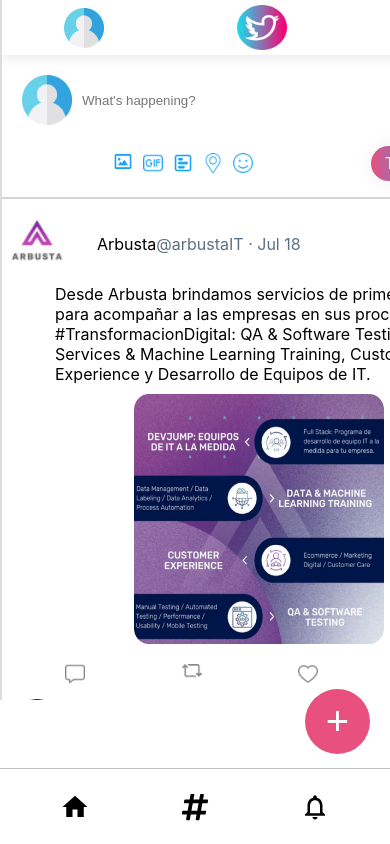
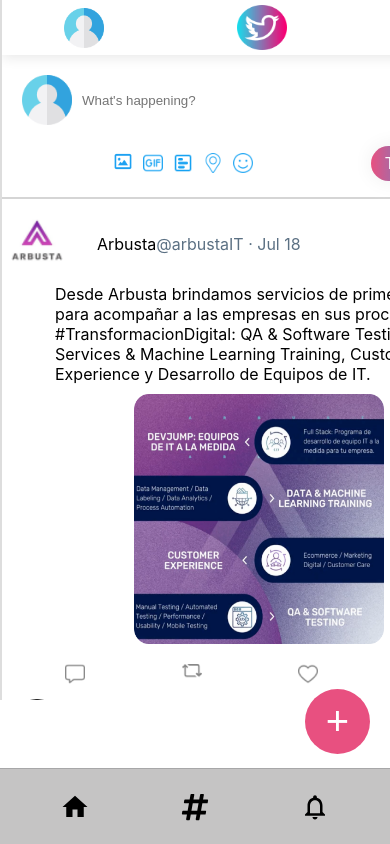
Before and after one commit to Macarena-Leiva/app-twitter, a React (Create React App) app: page / in a window 390 px wide. Shown: the top 844 px of the page. Built offline with nearby package versions, Linux system fonts and the light colour scheme.

Commit message:
Componentes Funcionales

```diff
--- a/src/App.js
+++ b/src/App.js
@@ -9,9 +9,9 @@
 function App() {
   return (
     <div className="app">
-      <NavBar /> {/* componente de clase */}
-      <Main />  {/* componente de clase */}
-      <Explore />  {/* componentes de clase */}
+      <NavBar />
+      <Main />
+      <Explore />
 
     </div>
   );
--- a/src/index.css
+++ b/src/index.css
@@ -583,7 +583,7 @@
     display: block;
     padding: 10px;
     border-top:1px solid #8f8f9087;
-    background-color: #fff;
+    background-color: rgb(197, 196, 196);
   }
 
   .centrate{
```
